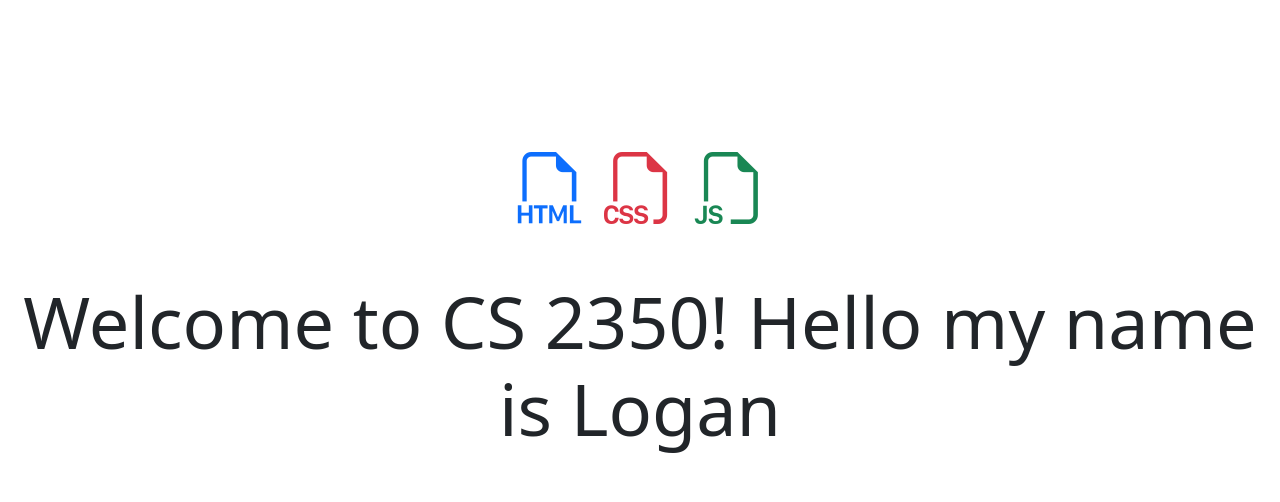
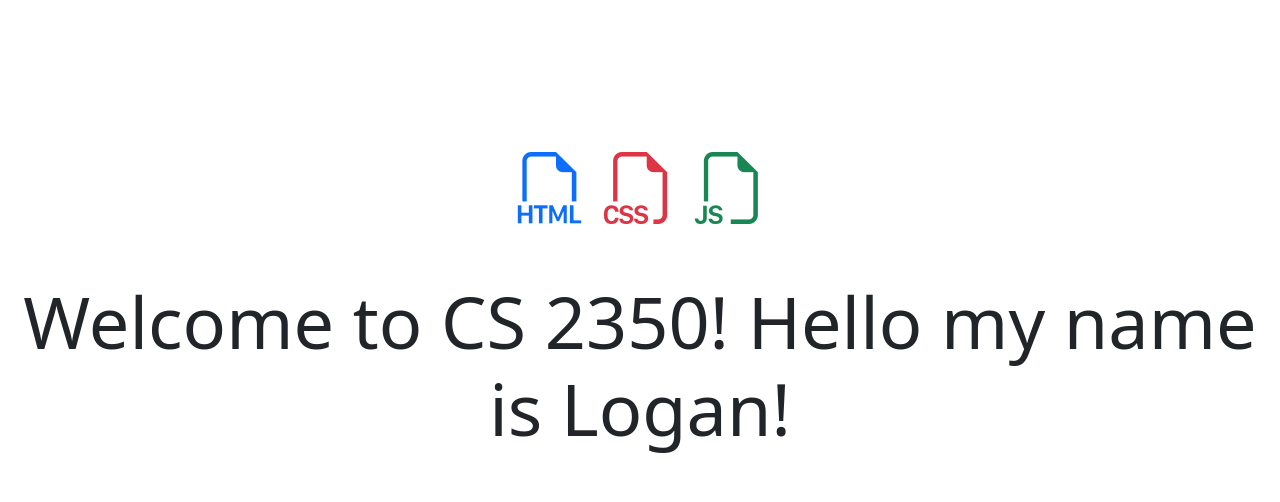
Before and after one commit to Logan-Watt/inclass-web-project, a website built with Vite: page src/index.html in a window 1280 px wide. Built offline with nearby package versions, Linux system fonts and the light colour scheme.

```diff
--- a/src/index.html
+++ b/src/index.html
@@ -19,7 +19,9 @@
         <i class="bi bi-filetype-js text-success"></i>
       </span>
 
-      Welcome to CS 2350! Hello my name is Logan
+      Welcome to CS 2350! Hello my name is Logan!
+
+
     </h1>
 
     <script type="module" src="./javascripts/main.js"></script>
```
Also changed, not shown: src/PracticeActivity06/index.html (added), src/stylesheets/style.css (renamed from src/Practice_Activity_04/style.css), 1 other file.
